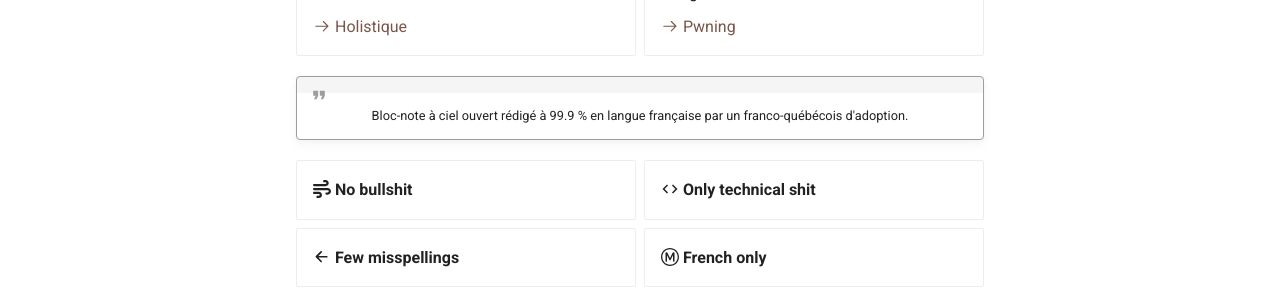
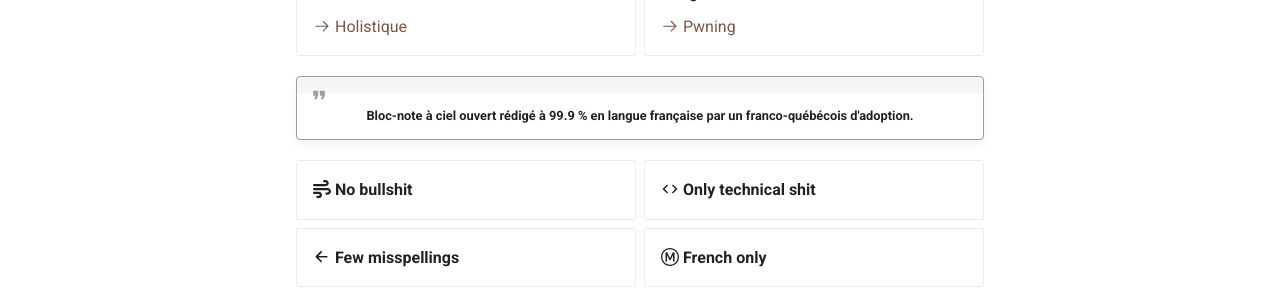
Before and after one commit to s-lck/HolisticPwning, an MkDocs documentation site: the page built from docs/README.md, in a window 1280 px wide. Shown: the part 386-686 px from the top of the page. Built offline with MkDocs 1.6.1 and Material for MkDocs 9.7.7, drawn with Linux system fonts in a browser that asks for light colours; comment, search, counter and statistics services are not loaded.

Commit message:
Ajout 1er page

```diff
--- a/docs/README.md
+++ b/docs/README.md
@@ -26,7 +26,7 @@
 
 !!! quote " "
 
-    <div align="center">Bloc-note à ciel ouvert rédigé à 99.9 % en langue française par un franco-québécois d'adoption.</div>
+    <div align="center">**Bloc-note à ciel ouvert rédigé à 99.9 % en langue française par un franco-québécois d'adoption.**</div>
 
 <div class="grid cards" markdown>
 
```
